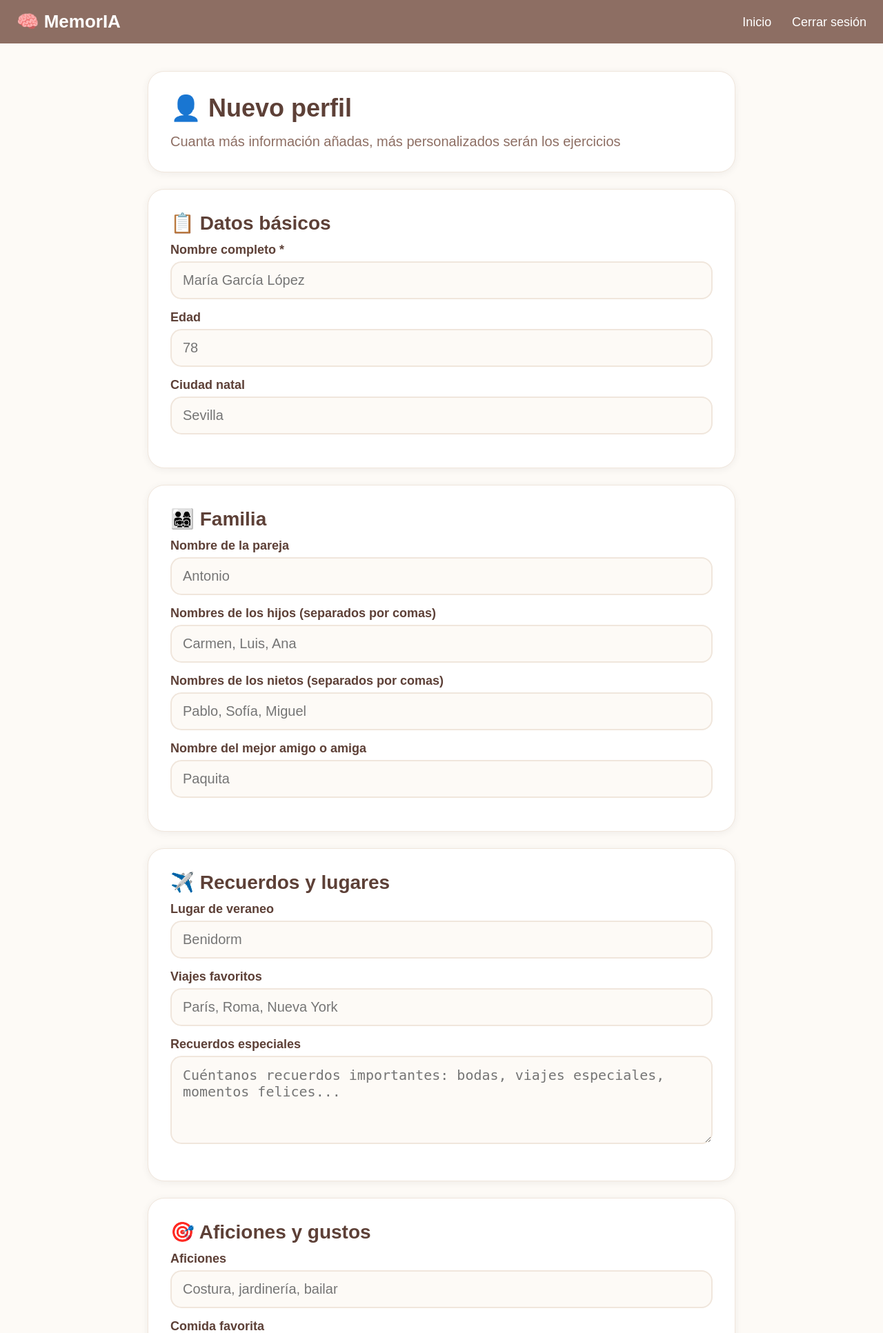
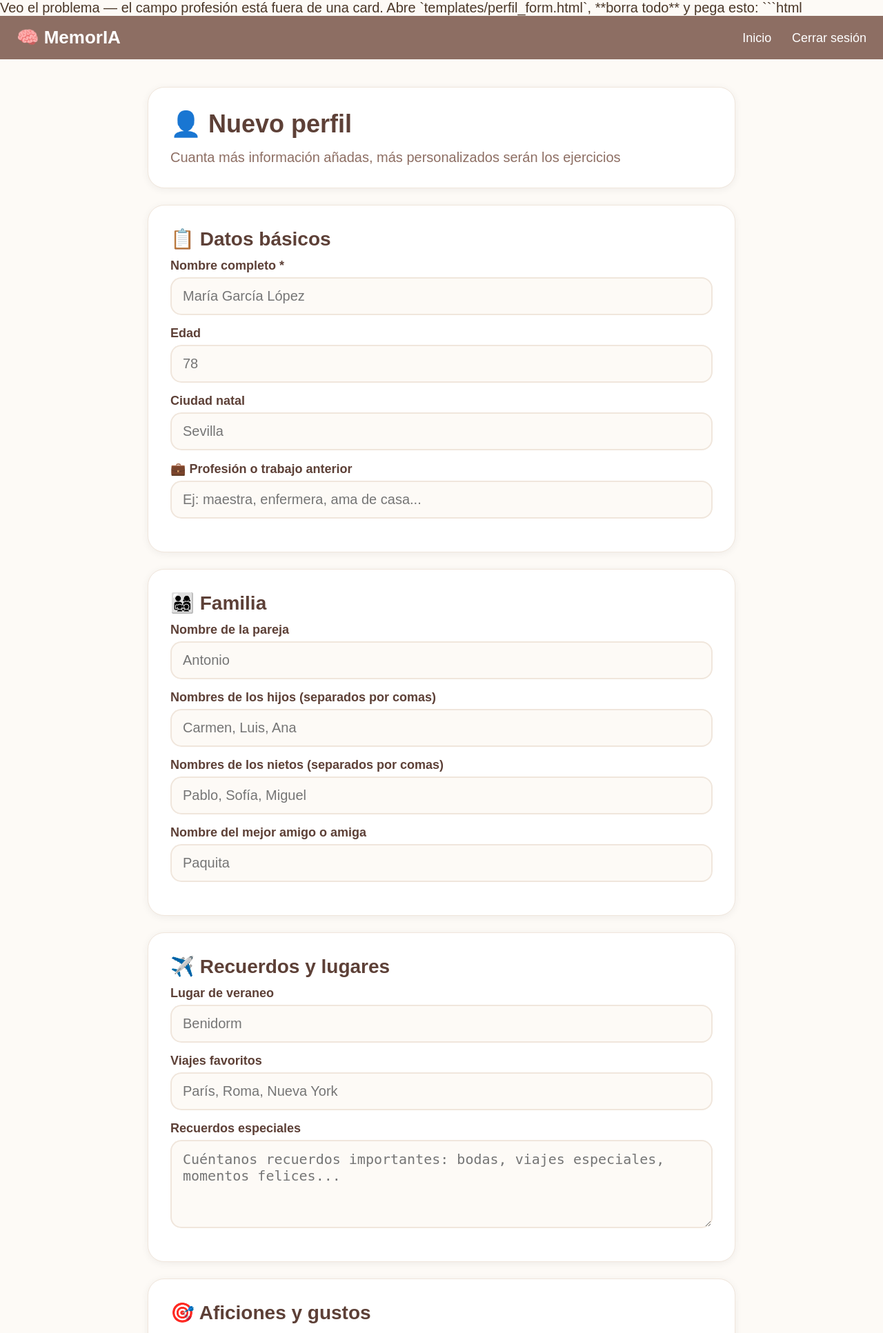
Before and after one commit to larammartiin/memoria-app, a Flask app: page /perfil/nuevo in a window 1280 px wide. Shown: the top 1933 px of the page at 69% size. Run offline with Flask 3, Linux system fonts and the light colour scheme; the visitor is signed in with stand-in values (Sample User, id 1).

Commit message:
Añadir campo profesión al perfil

````diff
--- a/models/models.py
+++ b/models/models.py
@@ -44,6 +44,7 @@ class PerfilMayor(db.Model):
     recuerdos_especiales = db.Column(db.Text)
     nombre_mascota = db.Column(db.String(100))
     tipo_mascota = db.Column(db.String(100))
+    profesion = db.Column(db.String(200))
     informacion_adicional = db.Column(db.Text)
     creado_en = db.Column(db.DateTime, default=datetime.utcnow)
     actualizado_en = db.Column(db.DateTime, default=datetime.utcnow, onupdate=datetime.utcnow)
--- a/routes/perfil.py
+++ b/routes/perfil.py
@@ -67,6 +67,7 @@ def editar_perfil(perfil_id):
         p.recuerdos_especiales = request.form.get('recuerdos_especiales')
         p.nombre_mascota = request.form.get('nombre_mascota')
         p.tipo_mascota = request.form.get('tipo_mascota')
+        p.profesion = request.form.get('profesion', '')
         p.informacion_adicional = request.form.get('informacion_adicional')
 
         db.session.commit()
--- a/templates/perfil_form.html
+++ b/templates/perfil_form.html
@@ -1,3 +1,6 @@
+Veo el problema — el campo profesión está fuera de una card. Abre `templates/perfil_form.html`, **borra todo** y pega esto:
+
+```html
 {% extends "base.html" %}
 
 {% block content %}
@@ -43,6 +46,14 @@
             name="ciudad_natal"
             placeholder="Sevilla"
             value="{{ perfil.ciudad_natal if perfil else '' }}"
+        >
+
+        <label>💼 Profesión o trabajo anterior</label>
+        <input
+            type="text"
+            name="profesion"
+            placeholder="Ej: maestra, enfermera, ama de casa..."
+            value="{{ perfil.profesion if perfil else '' }}"
         >
     </div>
 
````
